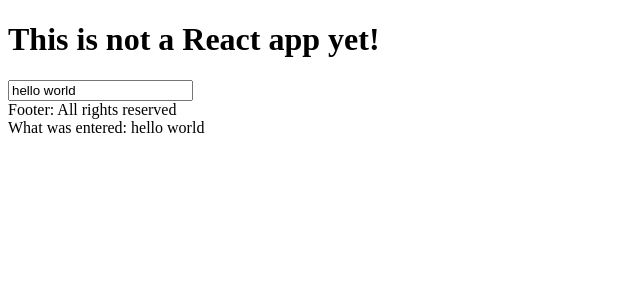
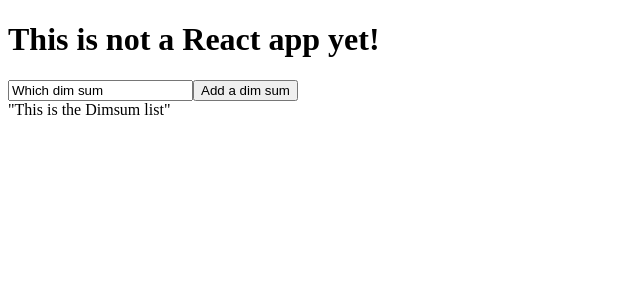
Before and after one commit to jennylia/dimsum_react, a React app: page / in a window 1280 px wide. Shown: the top 300 px of the page, without its empty margins (0-640 px from the left). Built offline with nearby package versions, Linux system fonts and the light colour scheme.

Commit message:
made it more crud for dim sum

```diff
--- a/components/App.js
+++ b/components/App.js
@@ -1,11 +1,13 @@
 import React, { Component } from 'react'
 import TextInput from './TextInput'
+import DimSumList from './DimSumList'
 
 class App extends Component{
   render (){
     return(
     <div>
       <TextInput/>
+      <DimSumList/>
     </div>
     )
   }
--- a/components/DataEntry.js
+++ /dev/null
@@ -1,13 +0,0 @@
-import React, { Component } from 'react'
-
-
-class DateEntry extends Component{
-
-  render (){
-    return (<div>
-    What was entered: {this.props.displayText}
-      </div>)
-  }
-}
-
-export default DateEntry
--- a/components/Footer.js
+++ b/components/DimsumList.js
@@ -1,13 +1,13 @@
 import React, { Component } from 'react'
 
 
-class Footer extends Component{
+class DimSumList extends Component{
 
   render (){
     return (<div>
-    Footer: {this.props.displayText}
+        "This is the Dimsum list"
       </div>)
   }
 }
 
-export default Footer
+export default DimSumList
--- a/components/TextInput.js
+++ b/components/TextInput.js
@@ -1,12 +1,10 @@
 import React, { Component } from 'react'
-import Footer from './Footer'
-import DataEntry from './DataEntry'
 
 class TextInput extends Component{
   constructor(props, context){
     super(props, context)
     this.state ={
-      InputText: 'hello world',
+      InputText: 'Which dim sum',
       FooterText: 'All rights reserved'
     }
   }
@@ -21,8 +19,7 @@
     return (<div>
       <input value={this.state.InputText}
       onChange={this.handleChange.bind(this)}/>
-      <Footer displayText={this.state.FooterText}/>
-      <DataEntry displayText={this.state.InputText}/>
+      <button type="button">Add a dim sum</button>
 
       </div>)
   }
```
